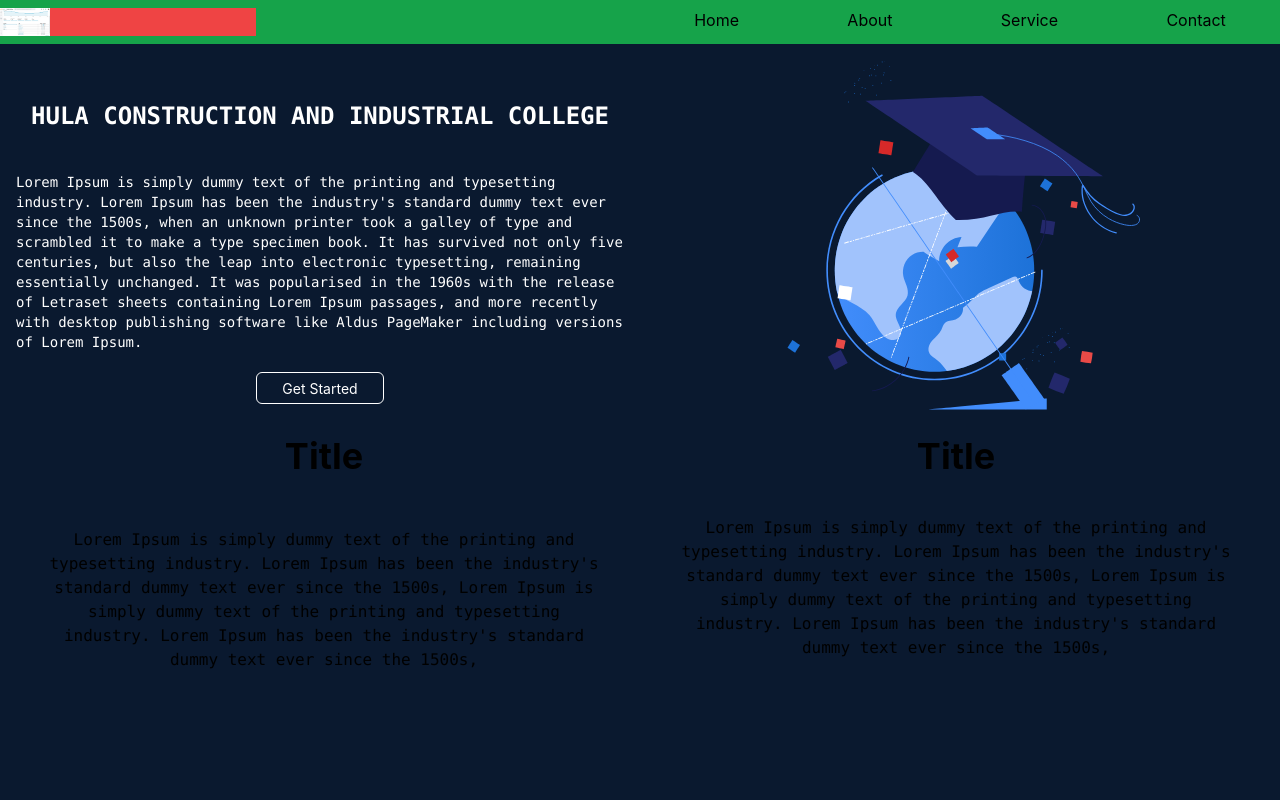
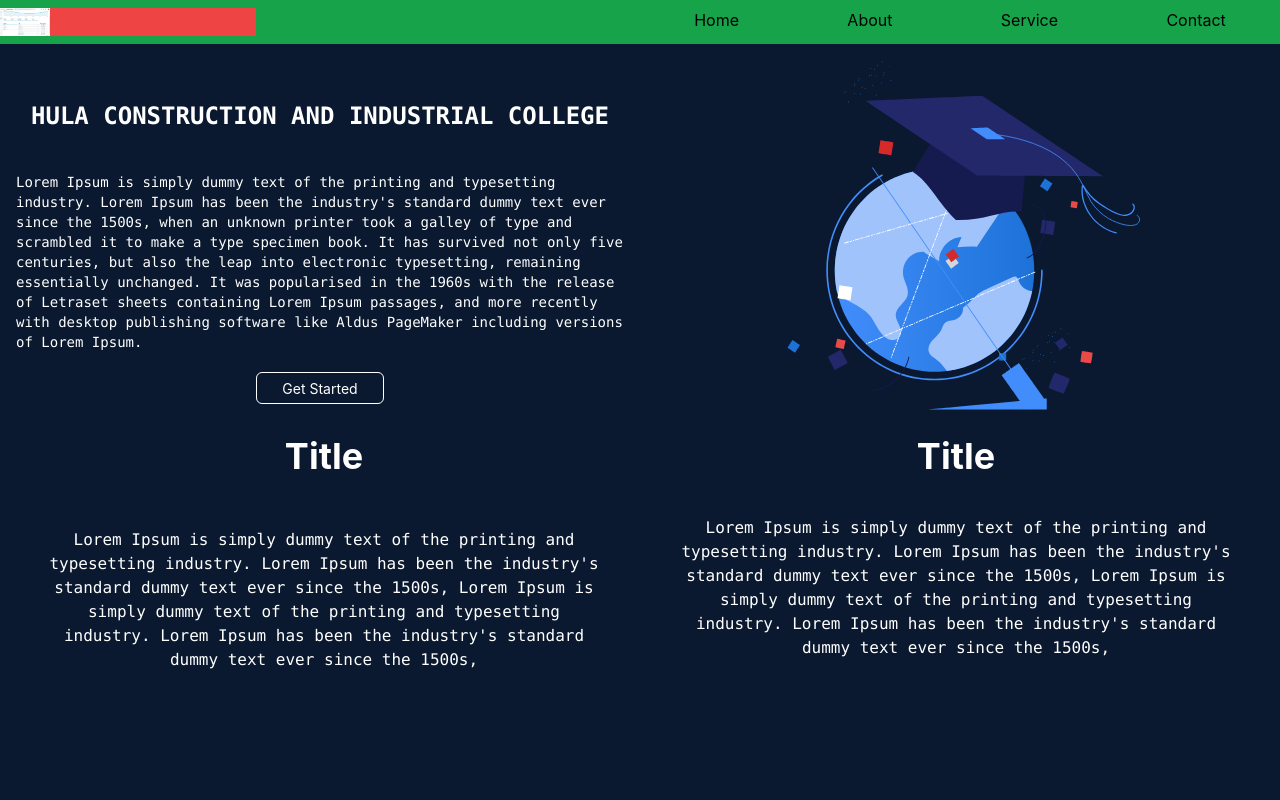
Before and after one commit to assegidasefa/Tvet-Web-site, a React (Create React App) app: page / in a window 1280 px wide. Shown: the top 800 px of the page. Built offline with nearby package versions, Linux system fonts and the light colour scheme.

Commit message:
adding style about page

```diff
--- a/src/Components/About/about.js
+++ b/src/Components/About/about.js
@@ -4,8 +4,8 @@ const about = () => {
   return (
     <div name="about" className="w-full h-96 flex justify-between p-2">
       <div className="flex w-1/2 flex-col">
-        <h1 className="text-4xl pb-3 font-bold">Title</h1>
-        <h1 className="text-md p-10 font-mono text-center">
+        <h1 className="text-4xl pb-3 font-bold text-white">Title</h1>
+        <h1 className="text-md p-10 font-mono text-center text-white">
           Lorem Ipsum is simply dummy text of the printing and typesetting
           industry. Lorem Ipsum has been the industry's standard dummy text ever
           since the 1500s, Lorem Ipsum is simply dummy text of the printing and
@@ -14,8 +14,8 @@ const about = () => {
         </h1>
       </div>
       <div className="flex w-1/2 flex-col">
-        <h1 className="text-4xl font-bold">Title</h1>
-        <h1 className="text-md p-10 font-mono text-center">
+        <h1 className="text-4xl font-bold text-white">Title</h1>
+        <h1 className="text-md p-10 font-mono text-center text-white">
           Lorem Ipsum is simply dummy text of the printing and typesetting
           industry. Lorem Ipsum has been the industry's standard dummy text ever
           since the 1500s, Lorem Ipsum is simply dummy text of the printing and
```
